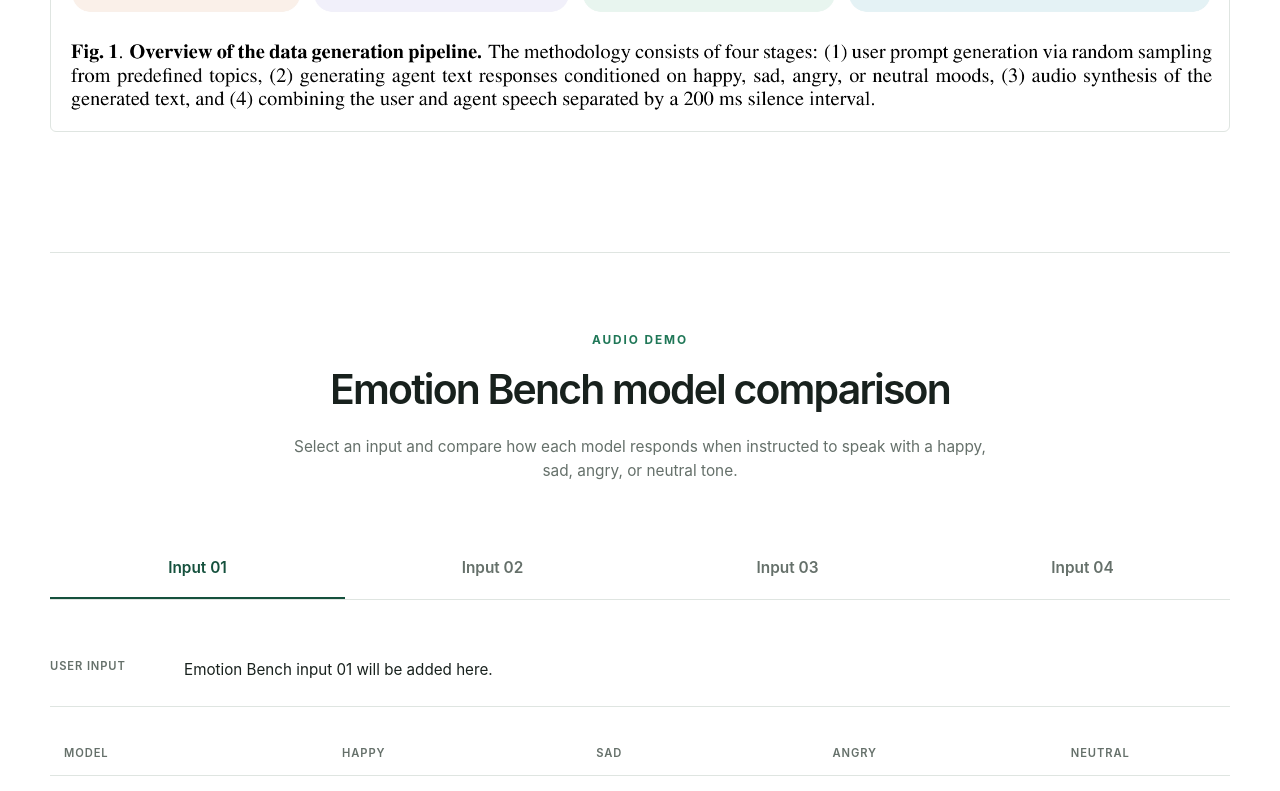
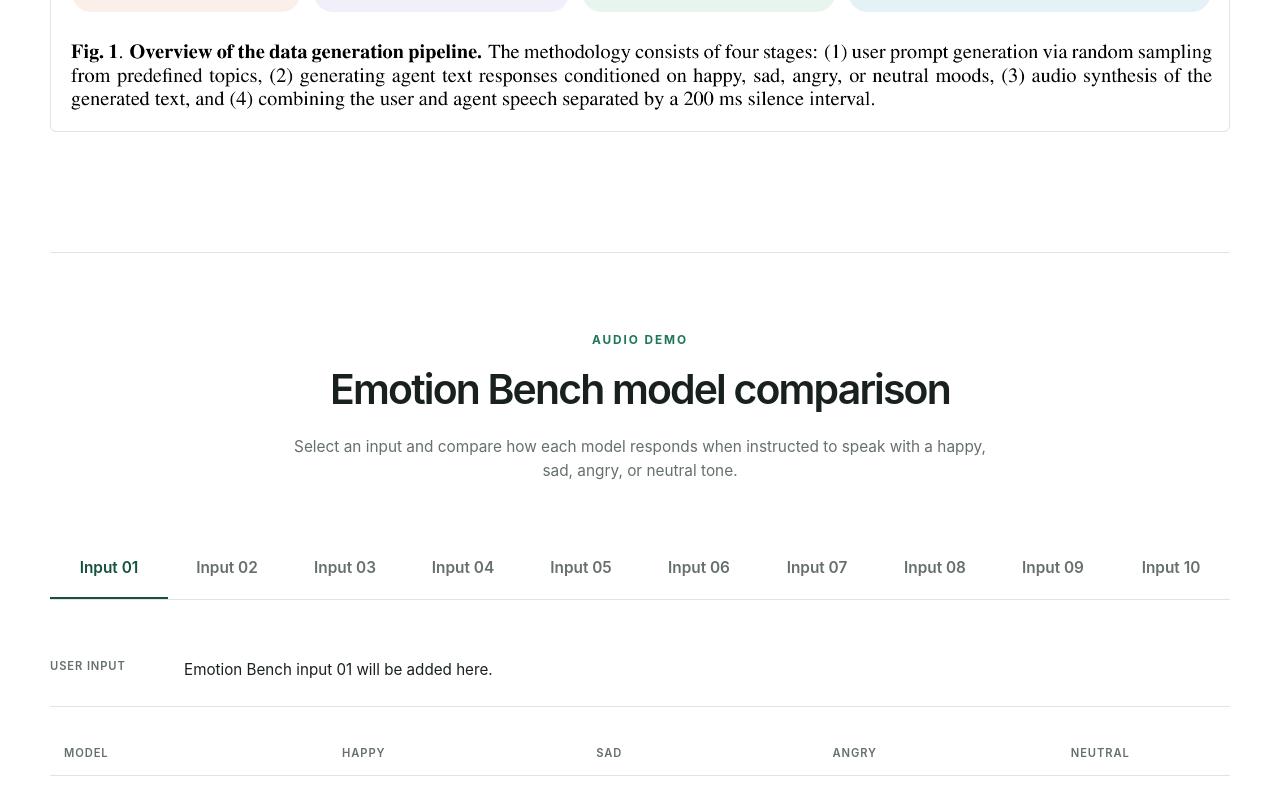
Before and after one commit to mago-research/demo, a website: page emotionplex/index.html in a window 1280 px wide. Shown: the part 1835-2626 px from the top of the page. Drawn offline with Linux system fonts and the light colour scheme.

Commit message:
feat: add initial implementation of PemoPlex with index.html, style.css, demo functionality, and audio rendering

```diff
--- a/pemoplex/index.html
+++ b/emotionplex/index.html
@@ -96,6 +96,12 @@
         <button type="button" role="tab" aria-selected="false" data-input-index="1">Input 02</button>
         <button type="button" role="tab" aria-selected="false" data-input-index="2">Input 03</button>
         <button type="button" role="tab" aria-selected="false" data-input-index="3">Input 04</button>
+        <button type="button" role="tab" aria-selected="false" data-input-index="4">Input 05</button>
+        <button type="button" role="tab" aria-selected="false" data-input-index="5">Input 06</button>
+        <button type="button" role="tab" aria-selected="false" data-input-index="6">Input 07</button>
+        <button type="button" role="tab" aria-selected="false" data-input-index="7">Input 08</button>
+        <button type="button" role="tab" aria-selected="false" data-input-index="8">Input 09</button>
+        <button type="button" role="tab" aria-selected="false" data-input-index="9">Input 10</button>
       </div>
 
       <div id="demo-panel" class="demo-panel" role="tabpanel" aria-live="polite"></div>
--- a/pemoplex/js/main.js
+++ b/emotionplex/js/main.js
@@ -16,6 +16,36 @@ const inputs = [
   },
   {
     text: "Emotion Bench input 04 will be added here.",
+    userAudio: null,
+    responses: {},
+  },
+  {
+    text: "Emotion Bench input 05 will be added here.",
+    userAudio: null,
+    responses: {},
+  },
+  {
+    text: "Emotion Bench input 06 will be added here.",
+    userAudio: null,
+    responses: {},
+  },
+  {
+    text: "Emotion Bench input 07 will be added here.",
+    userAudio: null,
+    responses: {},
+  },
+  {
+    text: "Emotion Bench input 08 will be added here.",
+    userAudio: null,
+    responses: {},
+  },
+  {
+    text: "Emotion Bench input 09 will be added here.",
+    userAudio: null,
+    responses: {},
+  },
+  {
+    text: "Emotion Bench input 10 will be added here.",
     userAudio: null,
     responses: {},
   },
--- a/pemoplex/style.css
+++ b/emotionplex/style.css
@@ -250,11 +250,12 @@ sup {
   display: flex;
   gap: 0;
   margin-bottom: 34px;
+  overflow-x: auto;
   border-bottom: 1px solid var(--line);
 }
 
 .input-tabs button {
-  flex: 1;
+  flex: 1 0 100px;
   padding: 14px 18px 16px;
   border: 0;
   border-bottom: 2px solid transparent;
```
Also changed, not shown: emotionplex/assets/pipeline.png (renamed from pemoplex/assets/pipeline.png).
